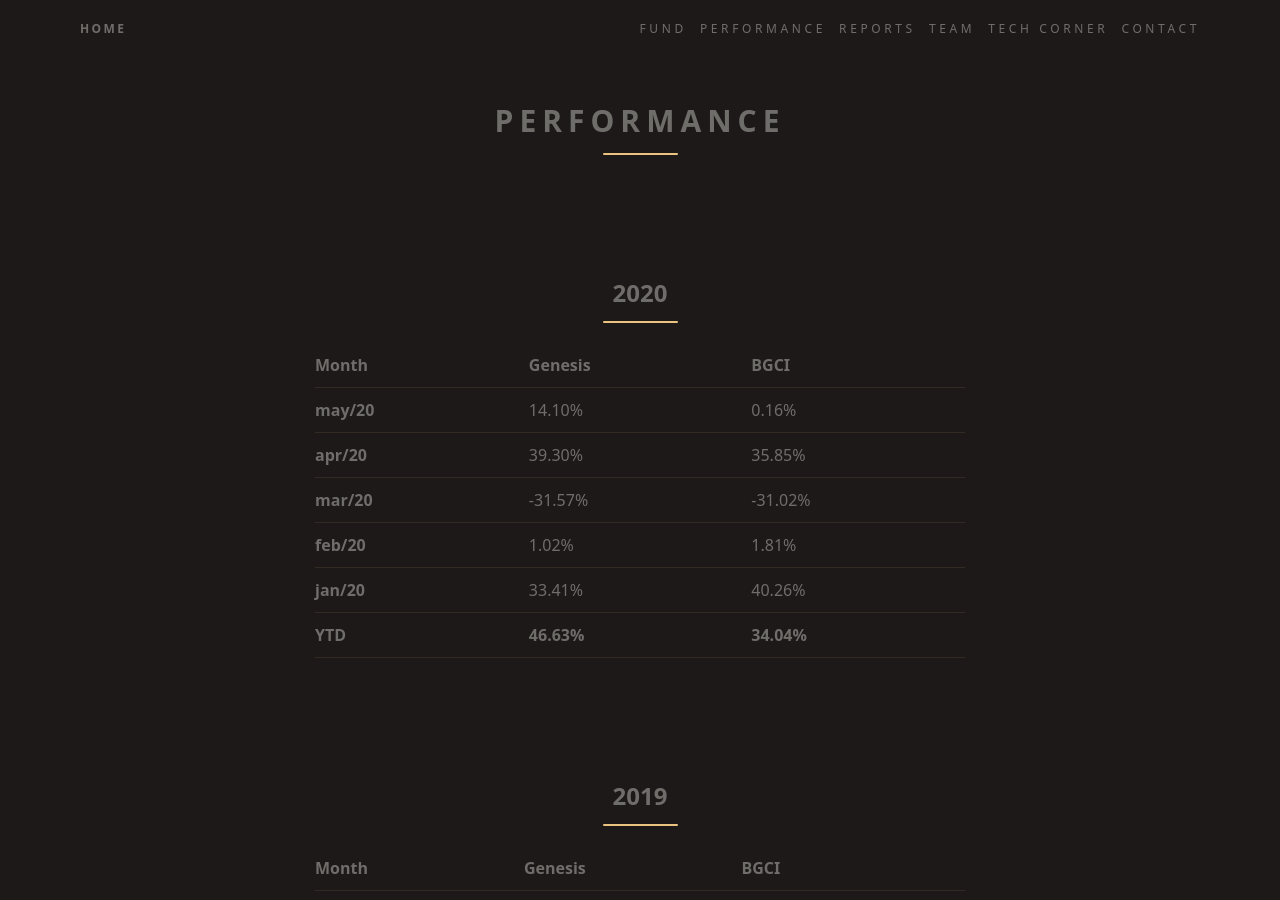
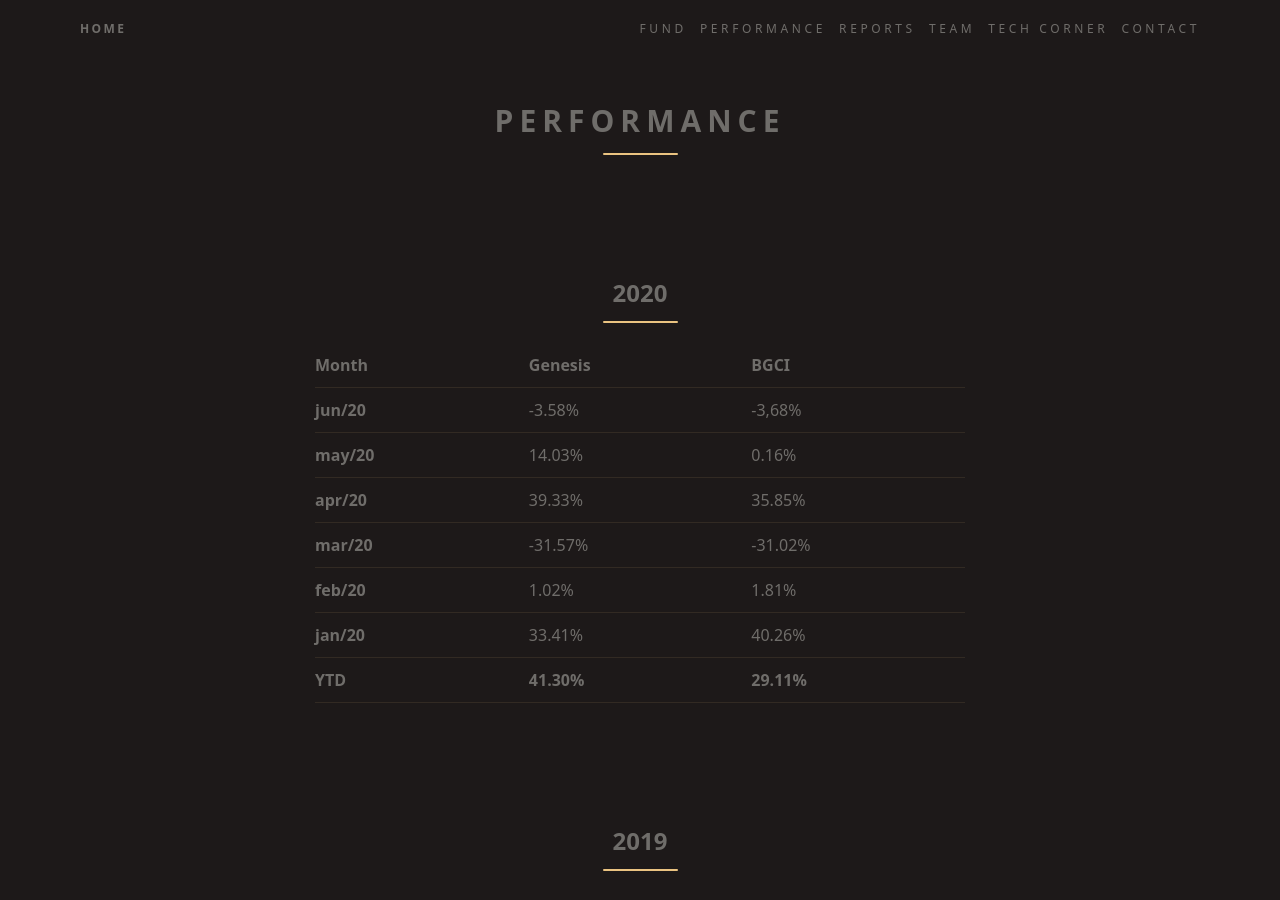
Before and after one commit to ateliedetemas/blpcrypto, a Jekyll site: the page built from _pages/en/performance.md, in a window 1280 px wide and 900 px high. Built offline with Jekyll 4.4.1, drawn with Linux system fonts in a browser that asks for light colours.

Commit message:
Update performance.md

```diff
--- a/_pages/en/performance.md
+++ b/_pages/en/performance.md
@@ -8,12 +8,13 @@ permalink: "/en/performance/"
 
 | Month  | Genesis | BGCI    |
 |--------|---------|---------|
-| **may/20** | 14.10% | 0.16% |
-| **apr/20** | 39.30% | 35.85% |
+| **jun/20** | -3.58% | -3,68% |
+| **may/20** | 14.03% | 0.16% |
+| **apr/20** | 39.33% | 35.85% |
 | **mar/20** | -31.57% | -31.02% |
 | **feb/20** | 1.02% | 1.81% |
 | **jan/20** | 33.41% | 40.26% |
-| **YTD**    | **46.63%** | **34.04%** |
+| **YTD**    | **41.30%** | **29.11%** |
 
 ## 2019
 
```
